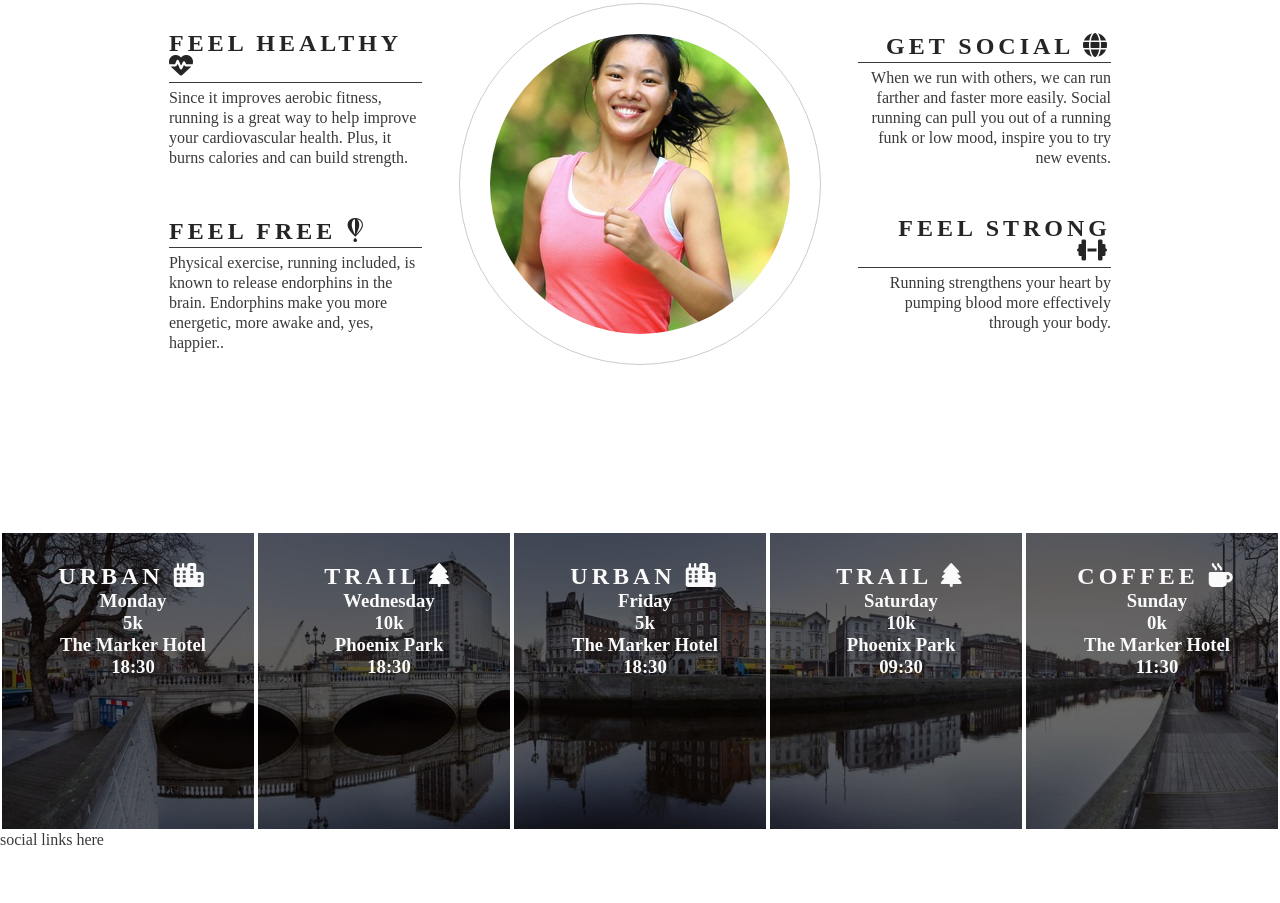
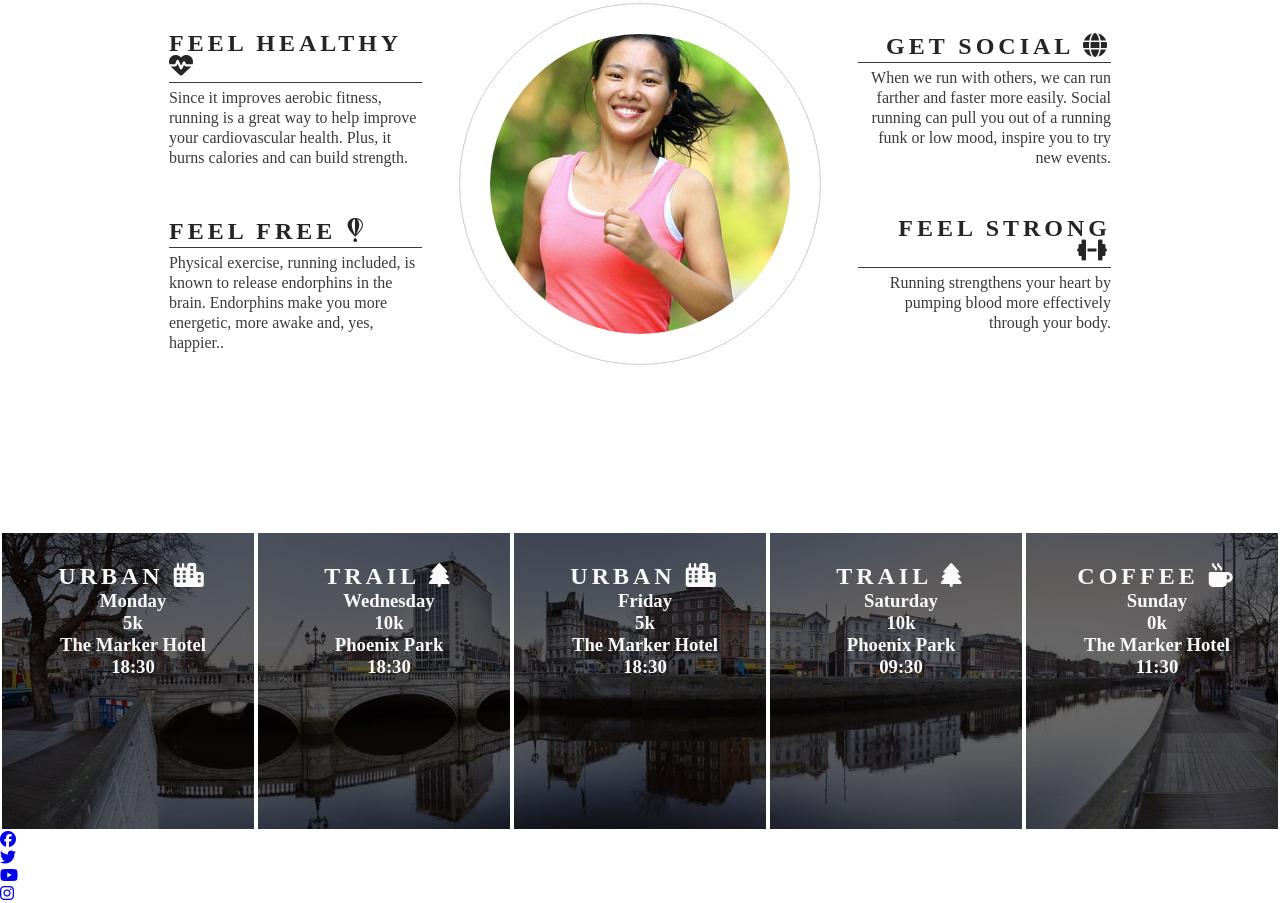
Before and after one commit to RH-devs/Love-run-project, a plain HTML site: page index.html in a window 1280 px wide. Shown: the part 764-1667 px from the top of the page. Before the commit the page ends 1613 px from the top, so only its background shows below. Drawn offline with Linux system fonts and the light colour scheme.

Commit message:
Add social media icons to footer

```diff
--- a/index.html
+++ b/index.html
@@ -113,7 +113,24 @@
         </div>
     </section>
     <footer>
-        social links here
+        <ul>
+            <li>
+                <a href="https://facebook.com" target="_blank" rel="noopener"
+                 aria-label="Visit our facebook page (opens in a new tab)"><i class="fab fa-facebook"></i></a>
+            </li>
+            <li>
+                <a href="https://twitter.com" target="_blank" rel="noopener"
+                 aria-label="Visit our twitter page (opens in a new tab)"><i class="fab fa-twitter"></i></a>
+            </li>
+            <li>
+                <a href="https://youtube.com" target="_blank" rel="noopener"
+                 aria-label="Visit our youtube page (opens in a new tab)"><i class="fab fa-youtube"></i></a>
+            </li>
+            <li>
+                <a href="https://instagram.com" target="_blank" rel="noopener"
+                 aria-label="Visit our instagram page (opens in a new tab)"><i class="fab fa-instagram"></i></a>
+            </li>
+        </ul>
     </footer>
 
 
```
